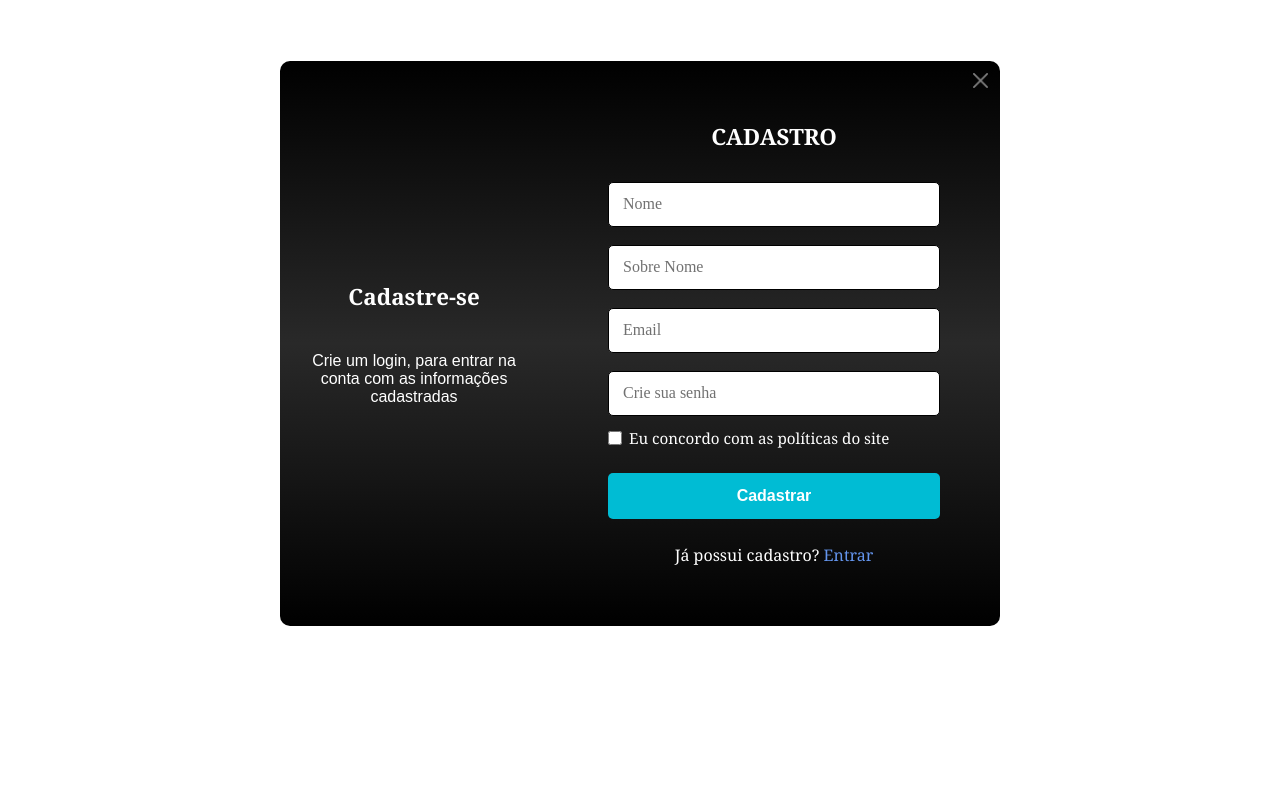
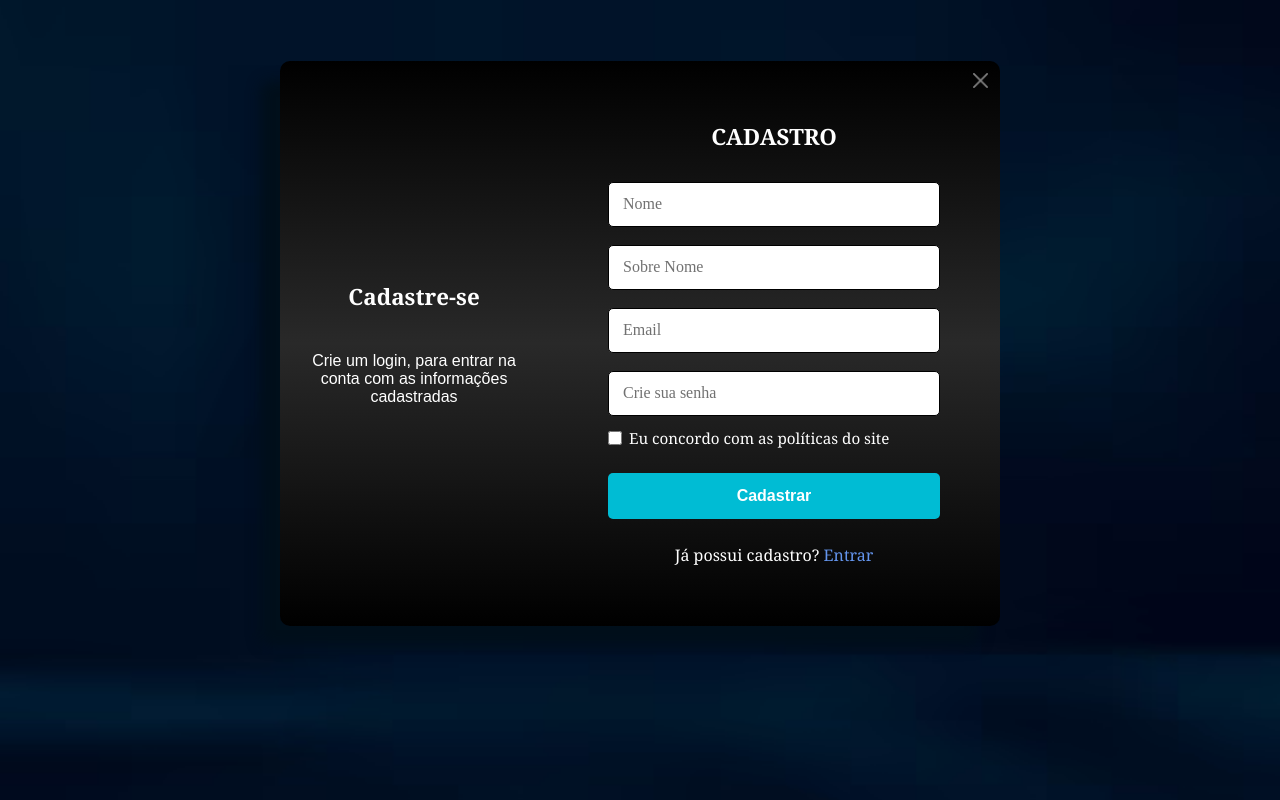
Before and after one commit to lfmds/github, a PHP site: page /cadastro.html in a window 1280 px wide. Run offline with PHP 8.4, Linux system fonts and the light colour scheme.

Commit message:
alteracao

```diff
--- a/cadastro.html
+++ b/cadastro.html
@@ -6,7 +6,7 @@
     <link rel="stylesheet" href="css/estilo.css" text="text/css">
     <title>Document</title>
 </head>
-<body>
+<body class="corpo-login-cadastro">
     <header>
         <div class="form-popup">
             <a href="index.html"><img src="imagens/x.png"></a>
--- a/css/estilo.css
+++ b/css/estilo.css
@@ -184,6 +184,12 @@ p{
     cursor: pointer;
 }
 
+.corpo-login-cadastro{
+    background-image: url(../imagens/fundo.login4.avif);
+    background-repeat: no-repeat;
+    background-size: cover;
+}
+
 .form-popup{
     border-radius:10px;
     position: fixed;
@@ -193,6 +199,7 @@ p{
     width: 100%;
     transform: translate(-50%, -60%);
     background-image: linear-gradient(#000000,#292929,#000000);
+    box-shadow: -20px 20px 13px  #000f1b;
 }
 
 .form-popup img{
--- a/login.html
+++ b/login.html
@@ -6,7 +6,7 @@
     <link rel="stylesheet" href="css/estilo.css" text="text/css">
     <title>Document</title>
 </head>
-<body>
+<body class="corpo-login-cadastro">
     <header >
         <div class="form-entrar">
             <div class="form-popup">
```
Also changed, not shown: imagens/fundo.login.avif (added), imagens/fundo.login2.avif (added), imagens/fundo.login3.jpg (added), imagens/fundo.login4.avif (added), imagens/fundo.login5.avif (added), 1 other file.
